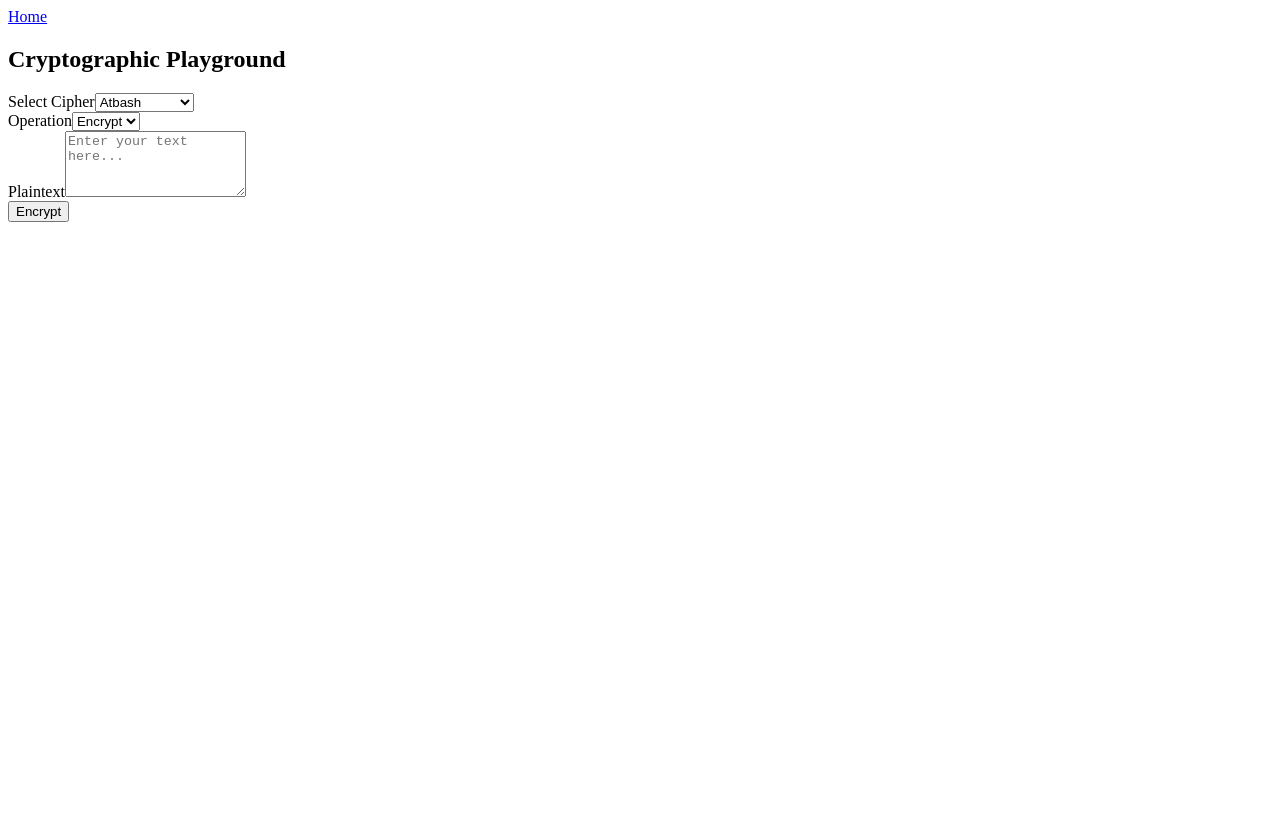
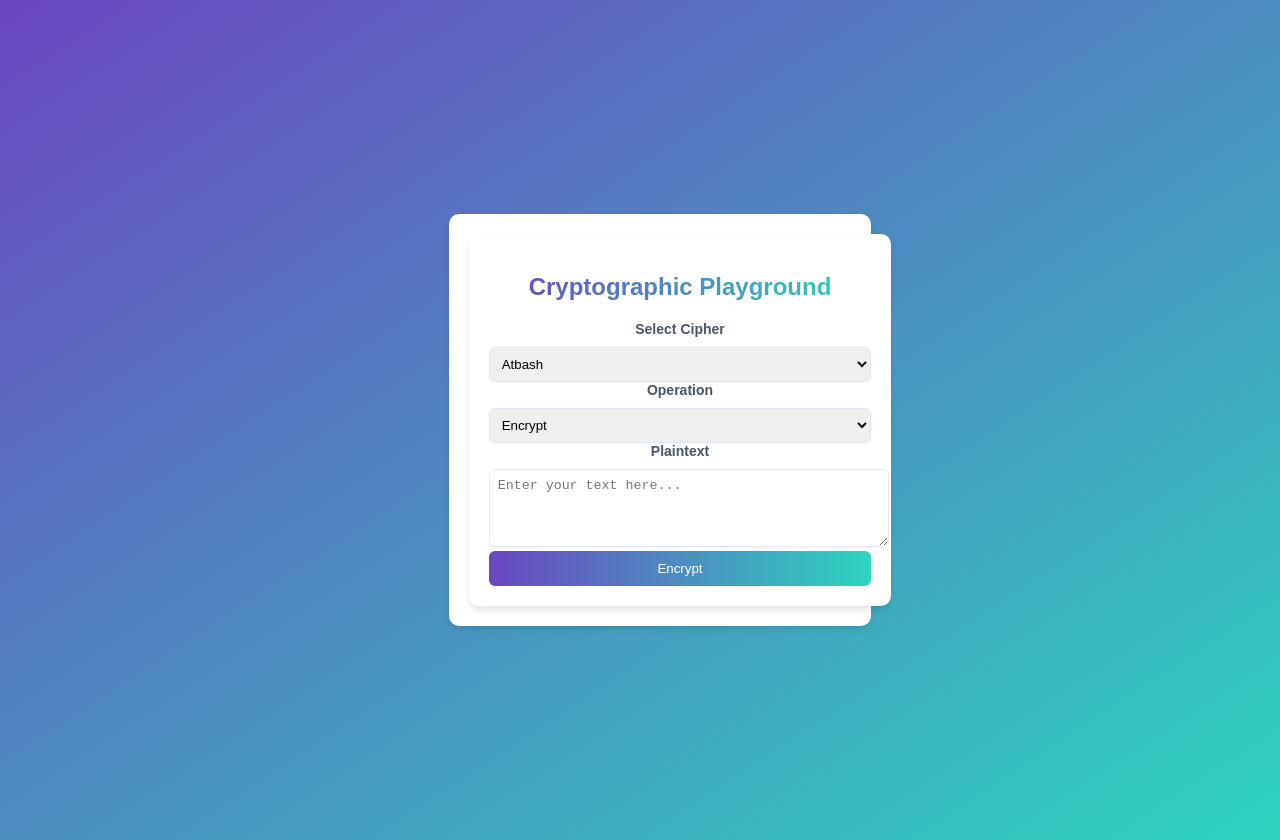
Before and after one commit to Zuru07/CryptoPlayground, a React (Vite) app: page / in a window 1280 px wide. Before the commit the page ends 800 px from the top, so only its background shows below. Built offline with nearby package versions, Linux system fonts and the light colour scheme.

Commit message:
Final Commit

```diff
--- a/src/App.tsx
+++ b/src/App.tsx
@@ -25,23 +25,8 @@ const App = () => {
 
   return (
     <div className="container">
-      <nav>
-        <Link to="/">Home</Link>
-        {/* Add more links here if you want multiple pages later */}
-      </nav>
-
-      <Routes>
-        <Route
-          path="/"
-          element={
-            <>
-              <CryptoForm ciphers={ciphers} setOutput={setOutput} />
-              <CryptoResult output={output} />
-            </>
-          }
-        />
-        {/* You can add more <Route> components here later */}
-      </Routes>
+      <CryptoForm ciphers={ciphers} setOutput={setOutput} />
+      <CryptoResult output={output} />
     </div>
   );
 };
--- a/src/index.tsx
+++ b/src/index.tsx
@@ -1,7 +1,9 @@
+// index.tsx
 import React from 'react';
 import ReactDOM from 'react-dom/client';
 import { HashRouter } from 'react-router-dom'; // Use HashRouter
 import App from './App';
+import './styles.css';
 
 ReactDOM.createRoot(document.getElementById('root')!).render(
   <React.StrictMode>
```
